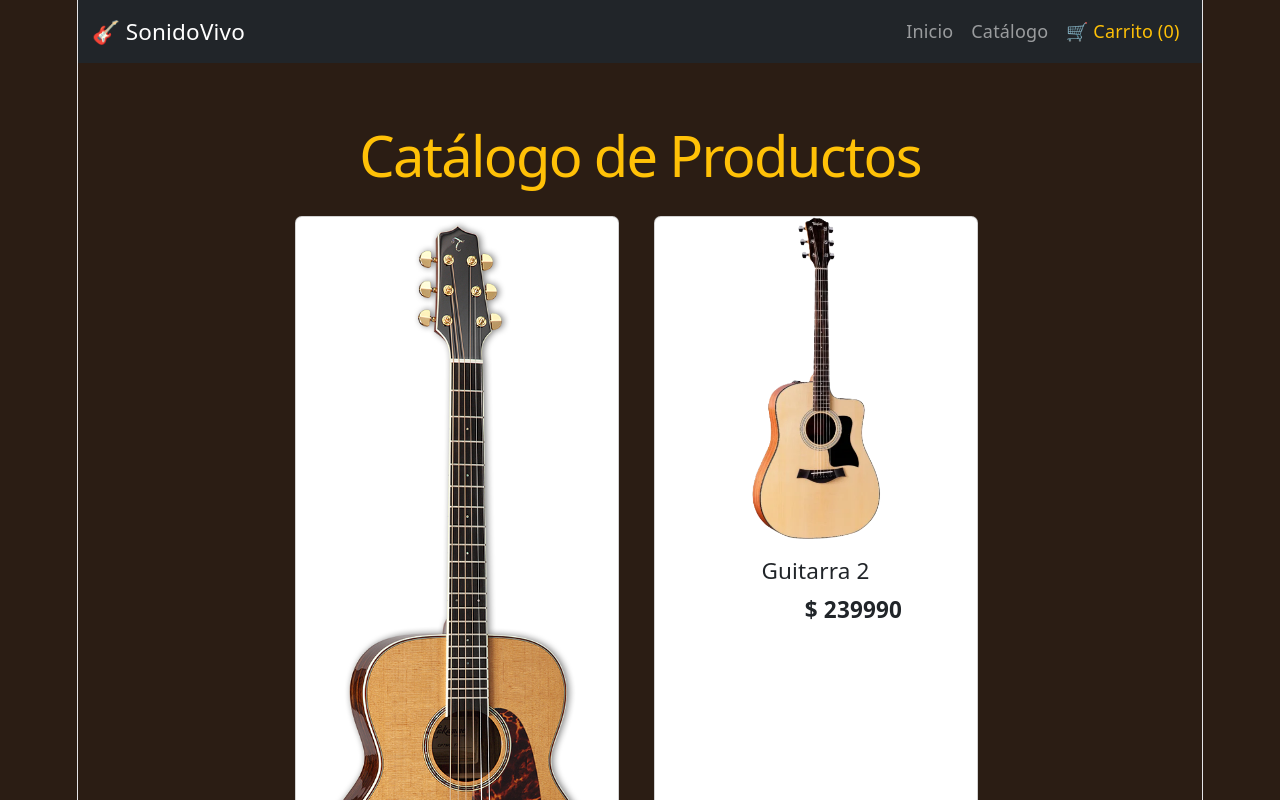
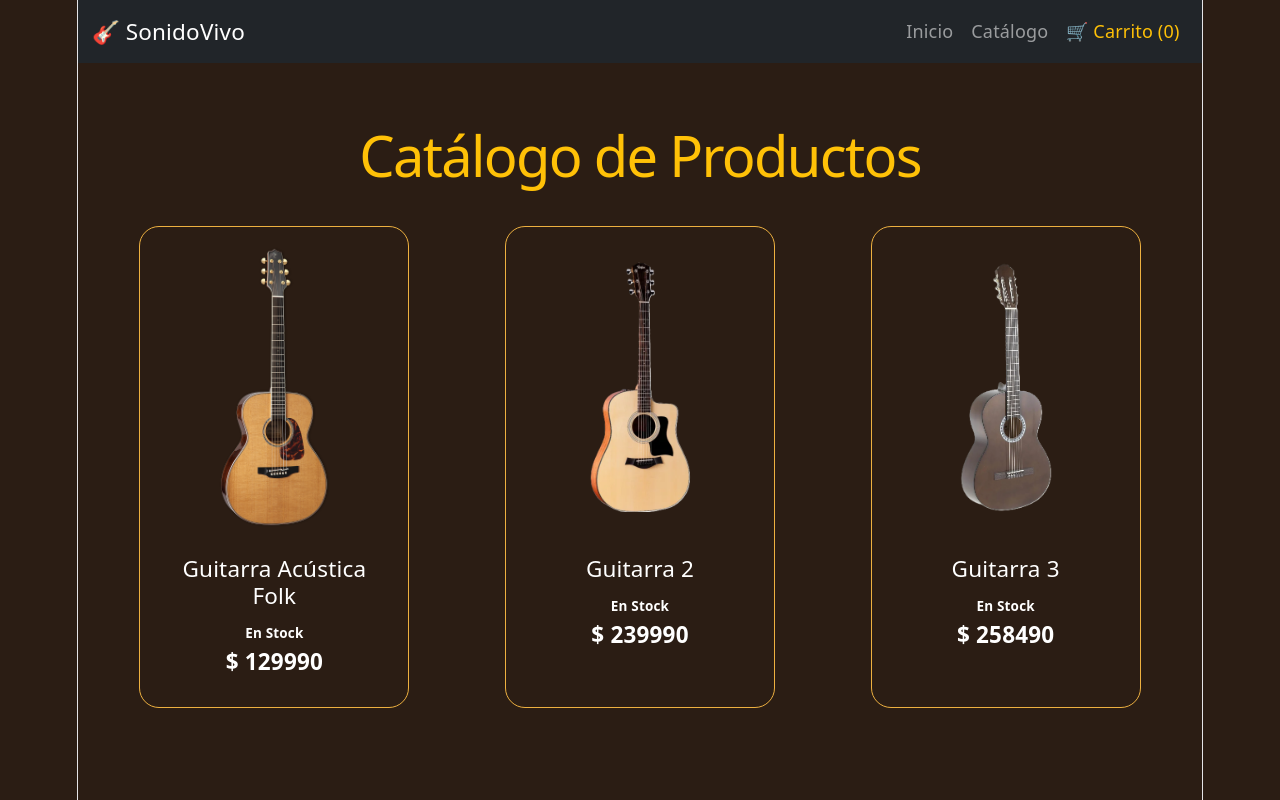
Before and after one commit to Fabi-Hodi/sonidoVivoV2, a React (Vite) app: page /Catalogo in a window 1280 px wide. Shown: the top 800 px of the page. Built offline with nearby package versions, Linux system fonts and the light colour scheme.

Commit message:
Catalogo mejorado -Jona

```diff
--- a/src/App.css
+++ b/src/App.css
@@ -12,13 +12,6 @@ body {
 
 
 
-
-
-
-
-
-
-
 .footer {
   background: #2B1D14;
   color: white;
@@ -26,3 +19,29 @@ body {
   padding: 14px;
   margin-top: 40px;
 }
+
+
+/*Catalogo*/
+
+.img-Catalogo {
+  height: 300px;
+  object-fit: contain;
+}
+
+.borde-catalogo {
+  width: 15rem;
+  background-color: #2B1D14;
+  display: flex;
+  border: 1px solid #edb040;
+  border-radius: 20px;
+  margin: 10px;
+  padding: 10px 0px 10px 0px;
+}
+
+.titulo-producto {
+  color: #ffffff;
+}
+
+.precio-producto {
+  color: #ffffff;
+}
--- a/src/components/molecules/TarjetaProducto.jsx
+++ b/src/components/molecules/TarjetaProducto.jsx
@@ -3,21 +3,20 @@ import Precio from '../atoms/Precio';
 
 function TarjetaProducto(props){
     return(
-        <div className="card" style={{ width: '18rem'}}>
-            <img src={props.imagen} className="card-img-top" alt="Producto" />
+        <div className="card borde-catalogo">
+            <img src={props.imagen} className="card-img-top p-2 img-Catalogo" alt={props.nombre || "Producto"} />
 
             <div className="card-body">
-                <h5 className="card-title">{props.nombre}</h5>
+                <h5 className="card-title titulo-producto">{props.nombre}</h5>
 
                 <EticketaStock
                     disponible={props.disponible}
                 />
-
+            <div className="precio-producto">
                 <Precio
                     valor={props.valor}
                 />
-
-
+            </div>
             </div>
         </div>
     );
--- a/src/components/organisms/CatalogoProductos.jsx
+++ b/src/components/organisms/CatalogoProductos.jsx
@@ -19,11 +19,21 @@ function CatalogoProductos() {
                 </Col>
 
                 {/* Guitarra 2 */}
-                <Col md={4} className="d-flex justify-content-left">
+                <Col md={4} className="d-flex justify-content-center">
                     <TarjetaProducto
                         nombre="Guitarra 2"
                         imagen="img/guitarras/GA2.png"
                         valor={239990}
+                        disponible={true}
+                    />
+                </Col>
+
+                {/* Guitarra 3 */}
+                <Col md={4} className="d-flex justify-content-center">
+                    <TarjetaProducto
+                        nombre="Guitarra 3"
+                        imagen="img/guitarras/GA3.png"
+                        valor={258490}
                         disponible={true}
                     />
                 </Col>
```
